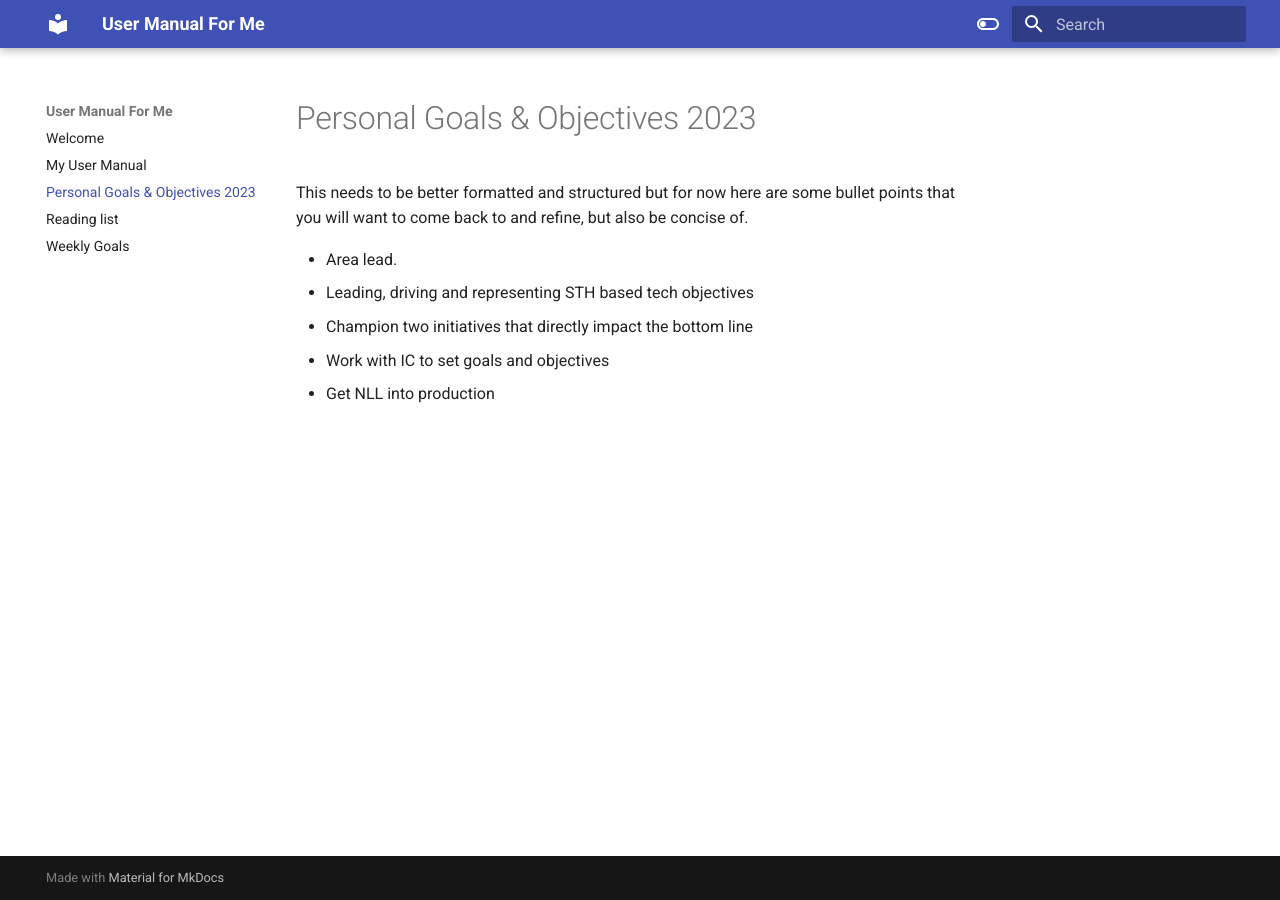
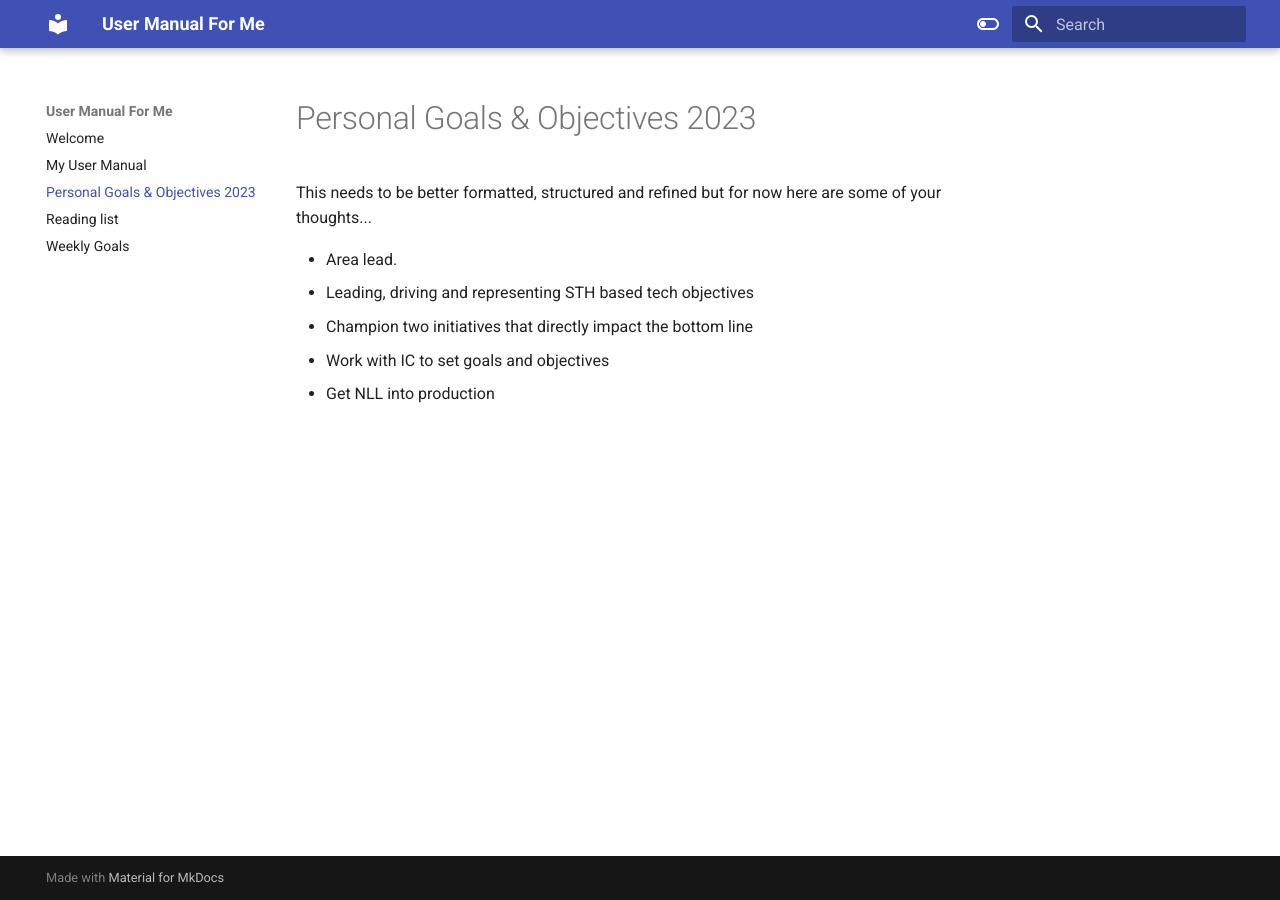
Before and after one commit to skakau/my-ramblings, an MkDocs documentation site: the page built from docs/Personal Goals & Objectives 2023.md, in a window 1280 px wide. Built offline with MkDocs 1.6.1 and Material for MkDocs 9.7.7, drawn with Linux system fonts in a browser that asks for light colours.

Commit message:
PUSH NOTE : Personal Goals & Objectives 2023.md

```diff
--- a/docs/Personal Goals & Objectives 2023.md
+++ b/docs/Personal Goals & Objectives 2023.md
@@ -1,7 +1,7 @@
 ---
 share: true
 ---
-This needs to be better formatted and structured but for now here are some bullet points that you will want to come back to and refine, but also be concise of.
+This needs to be better formatted, structured and refined but for now here are some of your thoughts...
 
 
 - Area lead.
```
